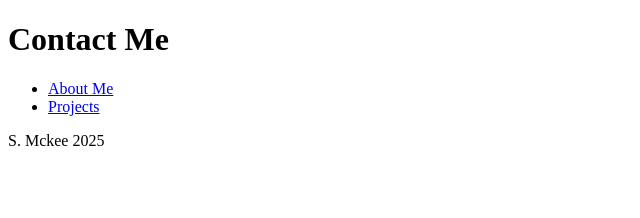
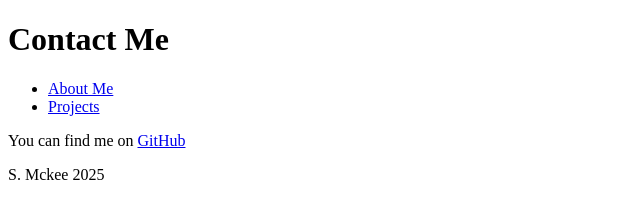
Before and after one commit to s-mckee/portfolio_website, a plain HTML site: page contact.html in a window 1280 px wide. Shown: the whole page, without its empty margins (0-640 px from the left). Drawn offline with Linux system fonts and the light colour scheme.

Commit message:
Added github link

```diff
--- a/contact.html
+++ b/contact.html
@@ -16,7 +16,9 @@
             </nav>
         </header>
         <main>
-            <section id="social-media"></section>
+            <section id="social-media">
+                <p>You can find me on <a href="https://github.com/s-mckee">GitHub</a></p>
+            </section>
         </main>
         <footer>
             <p>S. Mckee 2025</p>
```
